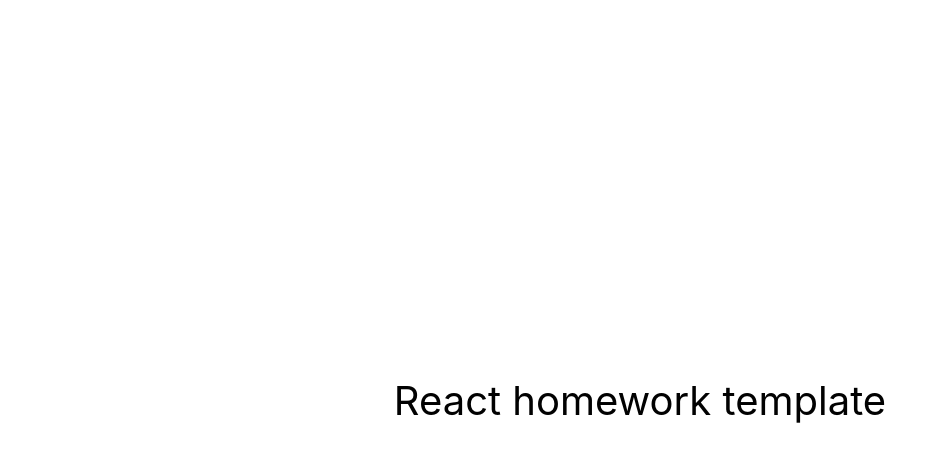
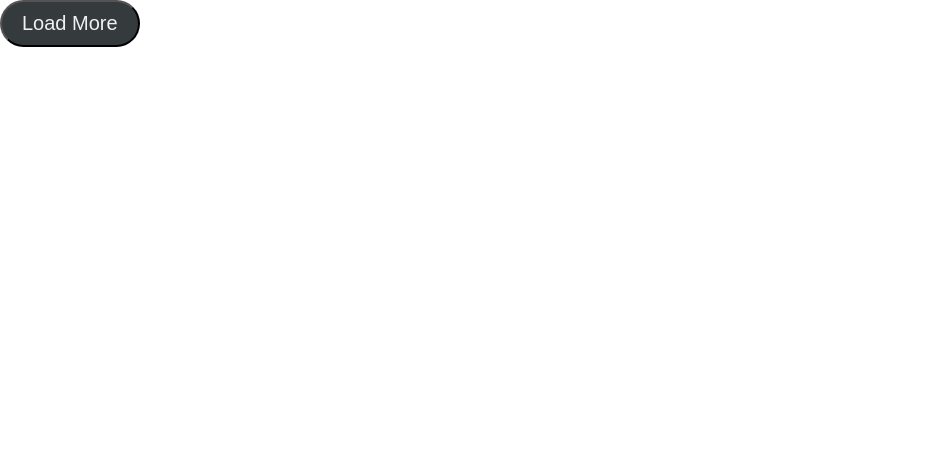
Before and after one commit to anastasia-demia/goit-react-hw-03-image-finder, a React (Create React App) app: page / in a window 1280 px wide. Shown: the top 462 px of the page, without its empty margins (0-947 px from the left). Built offline with nearby package versions, Linux system fonts and the light colour scheme.

Commit message:
load, btn, api

```diff
--- a/package.json
+++ b/package.json
@@ -7,8 +7,11 @@
     "@testing-library/jest-dom": "^5.16.3",
     "@testing-library/react": "^12.1.4",
     "@testing-library/user-event": "^13.5.0",
+    "axios": "^1.5.0",
+    "prop-types": "^15.8.1",
     "react": "^18.1.0",
     "react-dom": "^18.1.0",
+    "react-loader-spinner": "^5.4.5",
     "react-scripts": "5.0.1",
     "web-vitals": "^2.1.3"
   },
--- a/src/components/App.jsx
+++ b/src/components/App.jsx
@@ -1,16 +1,13 @@
-export const App = () => {
-  return (
-    <div
-      style={{
-        height: '100vh',
-        display: 'flex',
-        justifyContent: 'center',
-        alignItems: 'center',
-        fontSize: 40,
-        color: '#010101'
-      }}
-    >
-      React homework template
-    </div>
-  );
+import { Component } from 'react';
+import { Button } from './Button/Button';
+
+
+export class App extends Component {
+
+  render() {
+
+    return(
+      <Button text="Load More"/>
+    )
+  };
 };
--- /dev/null
+++ b/src/components/Button/Button.js
@@ -0,0 +1,17 @@
+import css from './Button.module.css';
+import PropTypes from 'prop-types';
+
+export const Button = ({
+  text, onBtnClick
+}) => {
+  return (
+    <button type="submit" onClick={onBtnClick} className={css.button}>
+      {text}
+    </button>
+  )
+};
+
+Button.propTypes = {
+  text: PropTypes.string.isRequired,
+  onBtnClick: PropTypes.func,
+};
--- /dev/null
+++ b/src/components/Button/Button.module.css
@@ -0,0 +1,13 @@
+
+.button {
+  display: flex;
+  align-self: center;
+  padding: 10px 20px;
+  background-color: #353b3c;
+  color: #eef0f2;
+  border-radius: 50px;
+  font-size: 20px;
+}
+.button:hover {
+  background-color: #5d5353;
+}
```
Also changed, not shown: src/api/pixabayApi.js (added, +14 -0 lines), src/components/Loader/Loader.js (added, +13 -0 lines), src/components/Searchbar/Searchbar.js (added), 1 other file (tests, documents, lock files or other folders).
